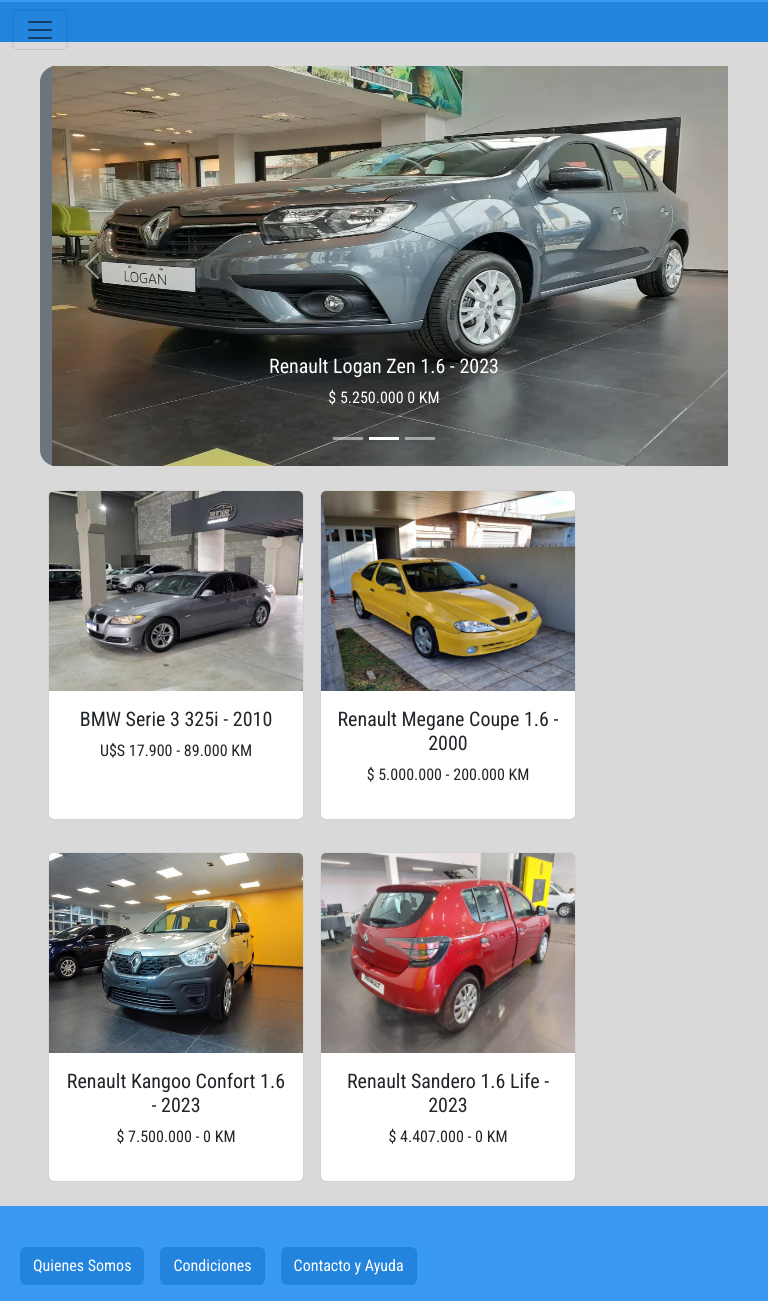
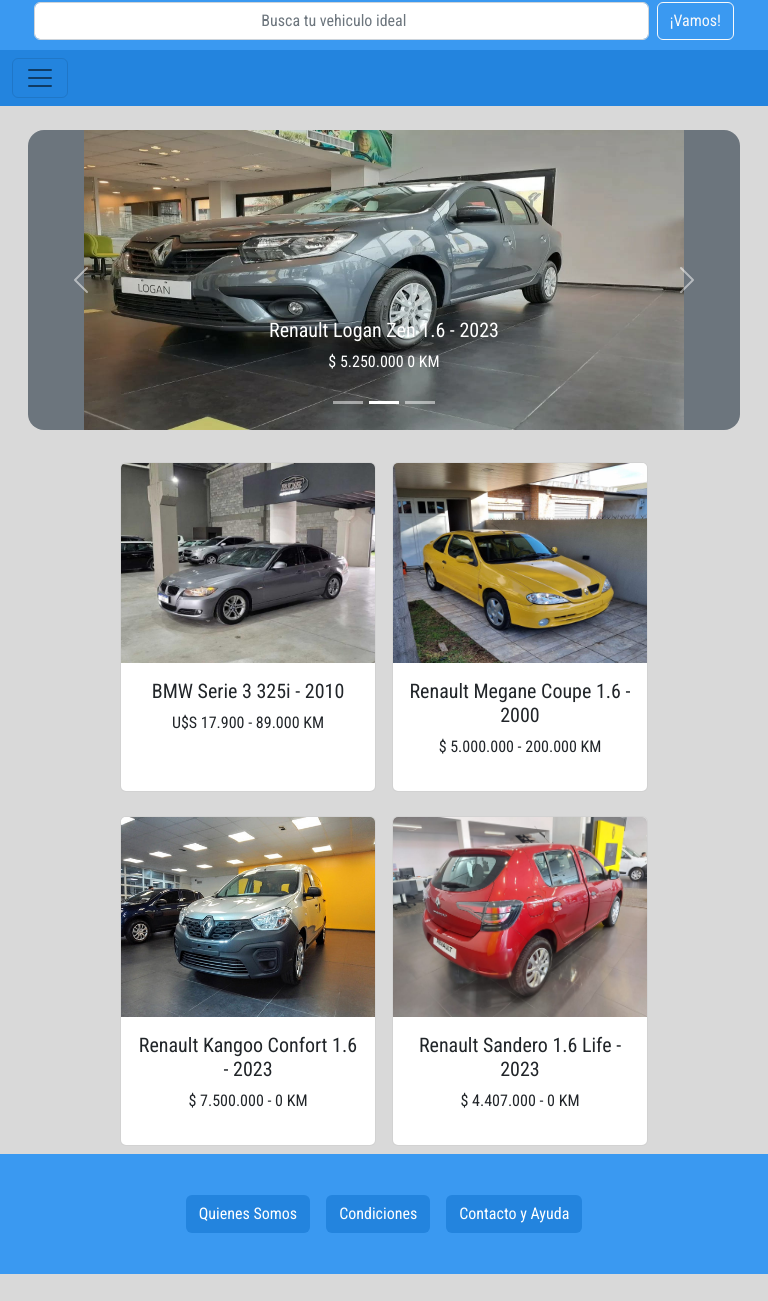
Before and after one commit to LuchoA320/PF-Delgado-Luciano, a plain HTML site: page index.html in a window 768 px wide. Shown: the part 78-1379 px from the top of the page. After the commit the page ends 1352 px from the top, so only its background shows below. Drawn offline with nearby package versions, Linux system fonts and the light colour scheme.

Commit message:
Convertido Index a responsive en Mobile (576px) y Tablet (768px)

```diff
--- a/css/style.css
+++ b/css/style.css
@@ -27,7 +27,7 @@
 }
 
 header{
-    height: 10vh;
+
     background-color: #3A99F1;
 }
 
@@ -231,8 +231,32 @@
     padding: 10px;
 }
 
+
 @media (max-width: 768px) {
-    nav {
-        display: none;
+
+    .carousel-item img {
+        height: 250px;
+        width: 400px;
     }
 }
+
+@media (min-width: 768px) and (max-width: 992px) {
+
+    .carousel-item img {
+        height: 300px;
+        width: 600px;
+    }
+}
+
+@media (max-width: 992px) {
+
+    header div section form {
+        margin: 10px;
+    }
+    nav {
+        height: max-content;
+    }
+    footer div {
+        justify-content: center;
+    }
+}
--- a/index.html
+++ b/index.html
@@ -12,13 +12,13 @@
 <body>
     <header class="container-fluid">
         <div class="row h-100">
-            <div class="col-md-3">
+            <div class="col-sm-12 col-lg-3 d-flex justify-content-center">
                 <img src="./assets/images/logoheader.png" alt="Cosmo Cars" height="70vh" >
             </div>
-            <section class="col-9 d-flex align-items-center">
+            <section class="col-sm-12 col-lg-9 d-flex align-items-center">
               <div class="container-fluid">
                 <form class="d-flex" role="search">
-                  <input class="form-control me-2 text-center" type="search" placeholder="Busca tu vehiculo ideal" aria-label="Search">
+                  <input class="barraBusqueda form-control me-2 text-center" type="search" placeholder="Busca tu vehiculo ideal" aria-label="Search">
                   <button class="btn btn-outline-light" type="submit">¡Vamos!</button>
                 </form>
               </div>
@@ -56,9 +56,9 @@
 
       <main class="container-fluid min-vh-100 w-100">
 
-        <div class="row pt-2 m-3">
+        <div class="row pt-2">
           <section>
-            <div id="carruselInicio" class="carousel slide bg-secondary rounded-4" data-bs-ride="carousel">
+            <div id="carruselInicio" class="carousel slide bg-secondary rounded-4 m-3" data-bs-ride="carousel">
               <div class="carousel-indicators">
                 <button type="button" data-bs-target="#carruselInicio" data-bs-slide-to="0" class="active" aria-current="true" aria-label="Slide 1"></button>
                 <button type="button" data-bs-target="#carruselInicio" data-bs-slide-to="1" aria-label="Slide 2"></button>
@@ -66,22 +66,22 @@
               </div>
               <div class="carouselContenido carousel-inner text-center container">
                 <div class="carousel-item active" data-bs-interval="3000">
-                  <img src="./assets/images/0KM/amarokgris.jpeg" class="" width="800px" height="400px" alt="Volkswagen Amarok">
-                  <div class="carousel-caption d-none d-md-block">
+                  <img src="./assets/images/0KM/amarokgris.jpeg" class="" width="800px" height="450px" alt="Volkswagen Amarok">
+                  <div class="carousel-caption d-md-block">
                     <h5>Volkswagen Amarok 2.0 TDI - 2023</h5>
                     <p>$ 16.080.000 - 0 KM</p>
                   </div>
                 </div>
                 <div class="carousel-item" data-bs-interval="3000">
-                  <img src="./assets/images/0KM/logan.jpeg" class="" width="800vh" height="400vh" alt="Renault Logan">
-                  <div class="carousel-caption d-none d-md-block">
+                  <img src="./assets/images/0KM/logan.jpeg" class="" width="800vh" height="450vh" alt="Renault Logan">
+                  <div class="carousel-caption d-md-block">
                     <h5>Renault Logan Zen 1.6 - 2023</h5>
                     <p>$ 5.250.000 0 KM</p>
                   </div>
                 </div>
                 <div class="carousel-item" data-bs-interval="3000">
-                  <img src="./assets/images/0KM/polito.jpg" class="" width="800px" height="400px" alt="Volkswagen Polo">
-                  <div class="carousel-caption d-none d-md-block">
+                  <img src="./assets/images/0KM/polito.jpg" class="" width="800px" height="450px" alt="Volkswagen Polo">
+                  <div class="carousel-caption d-md-block">
                     <h5>Volskwagen Polo MSI 1.6 - 2023</h5>
                     <p>$ 6.350.000 - 0 KM</p>
                   </div>
@@ -98,10 +98,10 @@
             </div>
           </section>
 
-          <section class="d-flex justify-content-center">
+          <section class="cardsPublicaciones d-flex justify-content-around w-100">
 
-              <div class="d-flex flex-wrap">
-                  <div class="card mt-4 m-2" style="width: 16rem;">
+              <div class="d-flex flex-wrap justify-content-center">
+                  <div class="card mt-3 m-2" style="width: 16rem;">
                     <img src="./assets/images/Usados/E90-Lucho.jpg" class="card-img-top" alt="BMW E90" height="200" >
                     <div class="card-body">
                       <h5 class="card-text text-center">BMW Serie 3 325i - 2010</h5>
@@ -109,7 +109,7 @@
                     </div>
                   </div>
 
-                  <div class="card mt-4 m-2" style="width: 16rem;">
+                  <div class="card mt-3 m-2" style="width: 16rem;">
                     <img src="./assets/images/Usados/megane-gian.jpeg" class="card-img-top" alt="Renault Megane Coupe" height="200">
                     <div class="card-body">
                       <h5 class="card-text text-center">Renault Megane Coupe 1.6 - 2000</h5>
@@ -117,7 +117,7 @@
                     </div>
                   </div>
 
-                  <div class="card mt-4 m-2" style="width: 16rem;">
+                  <div class="card mt-3 m-2" style="width: 16rem;">
                     <img src="./assets/images/0KM/kangoo.jpg" class="card-img-top" alt="Renault Kangoo" height="200">
                     <div class="card-body">
                       <h5 class="card-text text-center">Renault Kangoo Confort 1.6 - 2023</h5>
@@ -125,7 +125,7 @@
                     </div>
                   </div>
 
-                  <div class="card mt-4 m-2" style="width: 16rem;">
+                  <div class="card mt-3 m-2" style="width: 16rem;">
                     <img src="./assets/images/0KM/sandero.jpeg" class="card-img-top" alt="Renault Sandero" height="200">
                     <div class="card-body">
                       <h5 class="card-text text-center">Renault Sandero 1.6 Life - 2023</h5>
```
